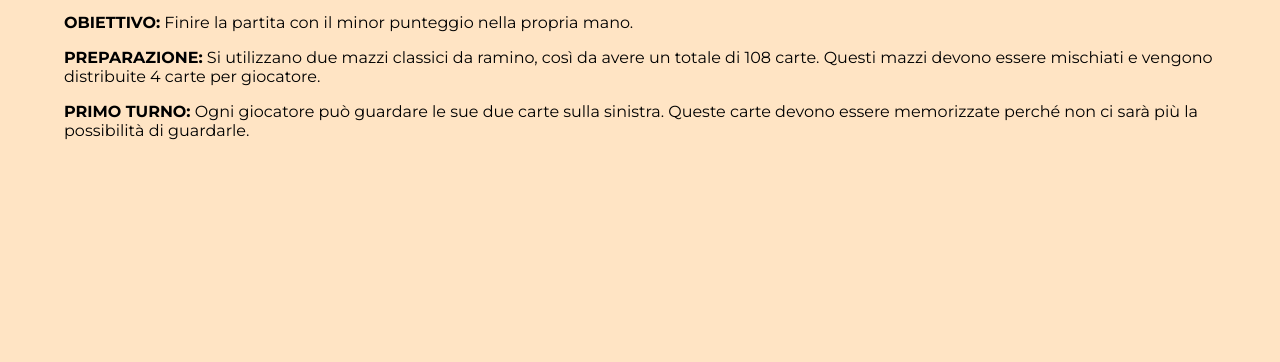
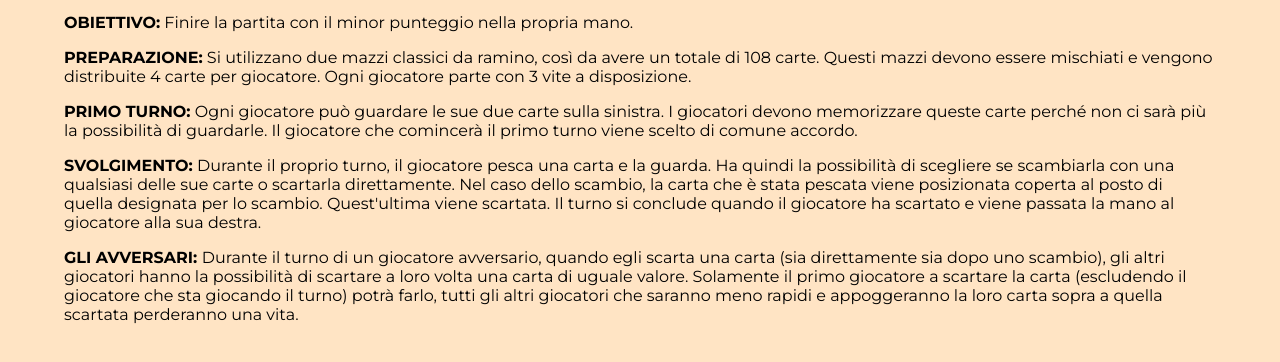
Before and after one commit to NiccoloSegato/cactus, a plain HTML site: page rules.html in a window 1280 px wide. Shown: the part 242-604 px from the top of the page. Drawn offline with Linux system fonts and the light colour scheme.

Commit message:
Update rules.html

```diff
--- a/rules.html
+++ b/rules.html
@@ -18,8 +18,10 @@
             <h1 id="title">Regolamento</h1>
 
             <p><strong>OBIETTIVO:</strong> Finire la partita con il minor punteggio nella propria mano.</p>
-            <p><strong>PREPARAZIONE:</strong> Si utilizzano due mazzi classici da ramino, così da avere un totale di 108 carte. Questi mazzi devono essere mischiati e vengono distribuite 4 carte per giocatore.</p>
-            <p><strong>PRIMO TURNO:</strong> Ogni giocatore può guardare le sue due carte sulla sinistra. Queste carte devono essere memorizzate perché non ci sarà più la possibilità di guardarle.</p>
+            <p><strong>PREPARAZIONE:</strong> Si utilizzano due mazzi classici da ramino, così da avere un totale di 108 carte. Questi mazzi devono essere mischiati e vengono distribuite 4 carte per giocatore. Ogni giocatore parte con 3 vite a disposizione.</p>
+            <p><strong>PRIMO TURNO:</strong> Ogni giocatore può guardare le sue due carte sulla sinistra. I giocatori devono memorizzare queste carte perché non ci sarà più la possibilità di guardarle. Il giocatore che comincerà il primo turno viene scelto di comune accordo.</p>
+            <p><strong>SVOLGIMENTO:</strong> Durante il proprio turno, il giocatore pesca una carta e la guarda. Ha quindi la possibilità di scegliere se scambiarla con una qualsiasi delle sue carte o scartarla direttamente. Nel caso dello scambio, la carta che è stata pescata viene posizionata coperta al posto di quella designata per lo scambio. Quest'ultima viene scartata. Il turno si conclude quando il giocatore ha scartato e viene passata la mano al giocatore alla sua destra.</p>
+            <p><strong>GLI AVVERSARI: </strong> Durante il turno di un giocatore avversario, quando egli scarta una carta (sia direttamente sia dopo uno scambio), gli altri giocatori hanno la possibilità di scartare a loro volta una carta di uguale valore. Solamente il primo giocatore a scartare la carta (escludendo il giocatore che sta giocando il turno) potrà farlo, tutti gli altri giocatori che saranno meno rapidi e appoggeranno la loro carta sopra a quella scartata perderanno una vita.</p>
         </main>
 
     </body>
```
